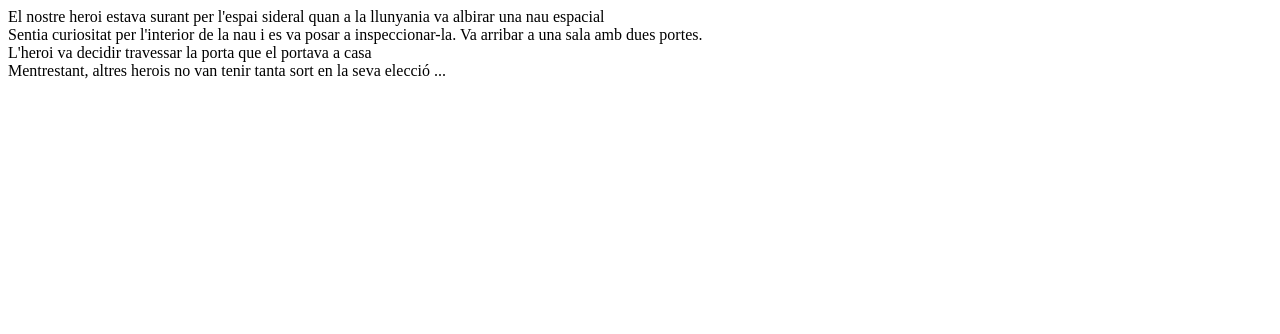
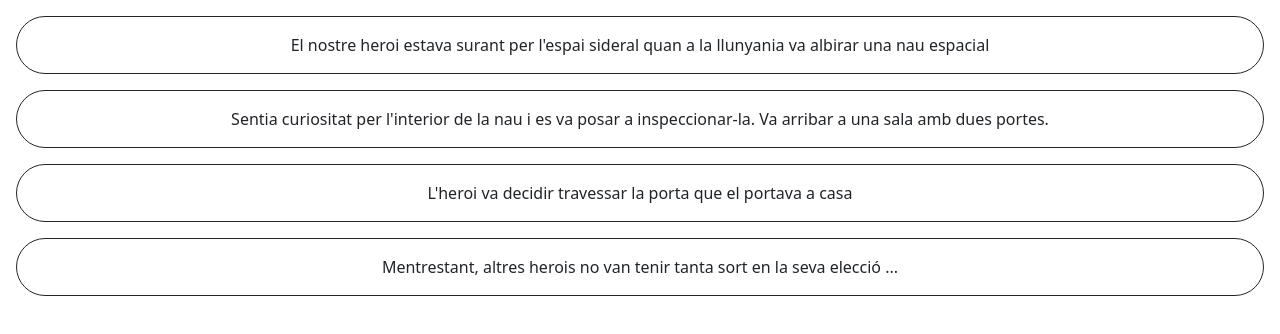
Before and after one commit to DDelgadoD/ITACADEMY-Sprint-6-Intro-Vue, a Vue app: page / in a window 1280 px wide. Shown: the top 334 px of the page. Built offline with nearby package versions, Linux system fonts and the light colour scheme.

Commit message:
Exercici 3

```diff
--- a/src/components/Escena.vue
+++ b/src/components/Escena.vue
@@ -1,6 +1,6 @@
 <template>
     <div v-for="sentence in data.sentences">
-        <div>
+        <div class="border border-dark rounded-pill p-3 m-3 text-center">
             {{ sentence }}
         </div>
     </div>
--- a/src/style.css
+++ b/src/style.css
@@ -0,0 +1 @@
+@import url("https://cdn.jsdelivr.net/npm/bootstrap@5.2.3/dist/css/bootstrap.min.css");
```
